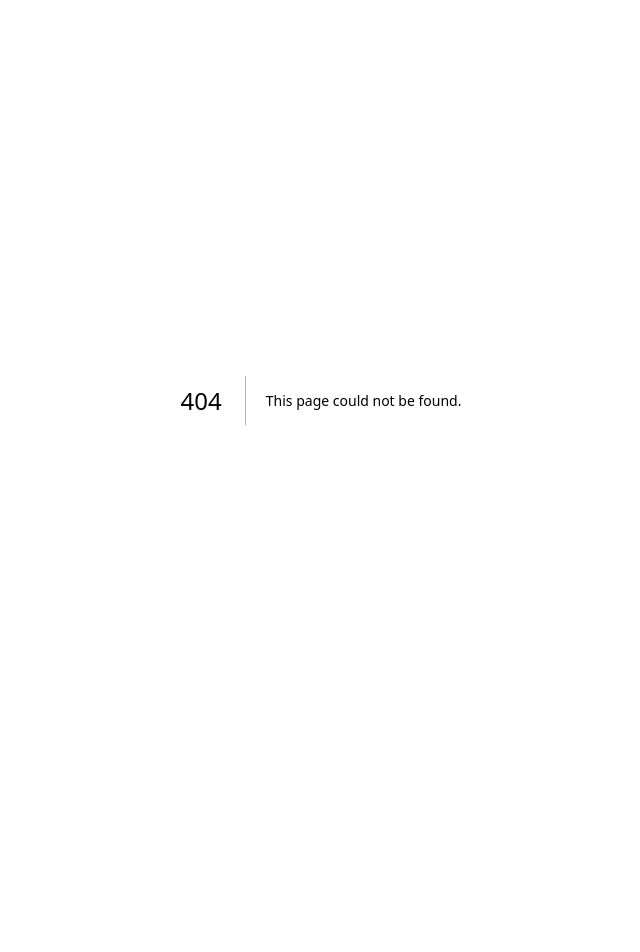
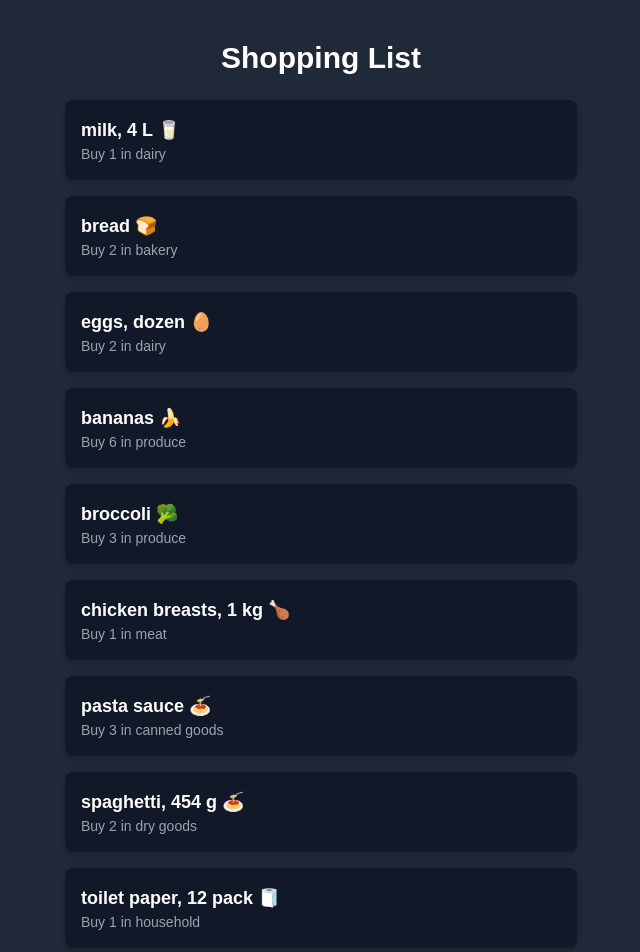
Before and after one commit to Jasdhillon24/cprg306-assignments, a Next.js app: page /week-3 in a window 1280 px wide. Before the commit this address had no page. Shown: the top 952 px of the page, without its empty margins (319-959 px from the left). Before the commit the page ends 800 px from the top, so only its background shows below. Built offline with nearby package versions, Linux system fonts and the light colour scheme.

Commit message:
Completed Week 3 Shopping List assignment

```diff
--- a/app/page.js
+++ b/app/page.js
@@ -2,11 +2,20 @@ import Link from "next/link";
 
 export default function Home() {
   return (
-    <main>
-      <h1>CPRG 306: Web Development 2 - Assignments</h1>
-      <p>
-        <Link href="/week-2">Go to Week 2 Assignment</Link>
-      </p>
+    <main className="p-6">
+      <h1 className="text-2xl font-bold">CPRG 306: Web Development 2 - Assignments</h1>
+      <ul className="mt-4">
+        <li>
+          <Link href="/week-2" className="text-blue-500 hover:underline">
+            Go to Week 2 Assignment
+          </Link>
+        </li>
+        <li>
+          <Link href="/week-3" className="text-blue-500 hover:underline">
+            Go to Week 3 Assignment
+          </Link>
+        </li>
+      </ul>
     </main>
   );
 }
--- /dev/null
+++ b/app/week-3/item-list.js
@@ -0,0 +1,28 @@
+import Item from "./item";
+
+const ItemList = () => {
+  const items = [
+    { name: "milk, 4 L 🥛", quantity: 1, category: "dairy" },
+    { name: "bread 🍞", quantity: 2, category: "bakery" },
+    { name: "eggs, dozen 🥚", quantity: 2, category: "dairy" },
+    { name: "bananas 🍌", quantity: 6, category: "produce" },
+    { name: "broccoli 🥦", quantity: 3, category: "produce" },
+    { name: "chicken breasts, 1 kg 🍗", quantity: 1, category: "meat" },
+    { name: "pasta sauce 🍝", quantity: 3, category: "canned goods" },
+    { name: "spaghetti, 454 g 🍝", quantity: 2, category: "dry goods" },
+    { name: "toilet paper, 12 pack 🧻", quantity: 1, category: "household" },
+    { name: "paper towels, 6 pack", quantity: 1, category: "household" },
+    { name: "dish soap 🍽️", quantity: 1, category: "household" },
+    { name: "hand soap 🧼", quantity: 4, category: "household" },
+  ];
+
+  return (
+    <ul className="flex flex-col gap-4 w-full max-w-lg">
+      {items.map((item, index) => (
+        <Item key={index} {...item} />
+      ))}
+    </ul>
+  );
+};
+
+export default ItemList;
--- /dev/null
+++ b/app/week-3/item.js
@@ -0,0 +1,10 @@
+const Item = ({ name, quantity, category }) => {
+    return (
+      <li className="bg-gray-900 text-white p-4 rounded-lg shadow-md">
+        <p className="text-lg font-bold">{name}</p>
+        <p className="text-sm text-gray-400">Buy {quantity} in {category}</p>
+      </li>
+    );
+  };
+
+  export default Item;
--- /dev/null
+++ b/app/week-3/page.js
@@ -0,0 +1,12 @@
+import ItemList from "./item-list";
+
+const Page = () => {
+  return (
+    <main className="min-h-screen bg-gray-800 flex flex-col items-center justify-start py-10">
+      <h1 className="text-3xl font-bold text-white mb-6">Shopping List</h1>
+      <ItemList />
+    </main>
+  );
+};
+
+export default Page;
```
